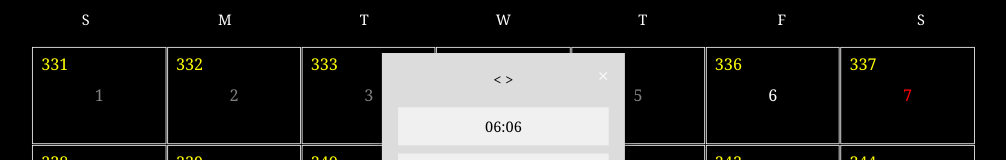
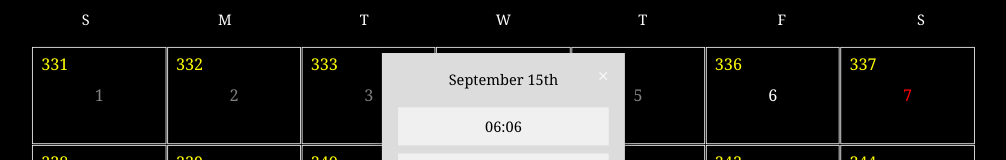
Before and after one commit to yonlad/sounds-of-life-react, a React (Create React App) app: page / in a window 1280 px wide. Both pictures are taken after a click on the element "14". Shown: the part 175-335 px from the top of the page, without its empty margins (137-1143 px from the left). Built offline with nearby package versions, Linux system fonts and the light colour scheme; no server answers.

Commit message:
improvements

```diff
--- a/src/components/Popup.js
+++ b/src/components/Popup.js
@@ -1,5 +1,45 @@
 import React, { useState, useRef, useEffect } from 'react';
 import SoundTimestamp from './SoundTimestamp';
+
+
+const yellowTitles = {
+  '331': 'September 1st',
+  '332': 'September 2nd',
+  '333': 'September 3rd',
+  '334': 'September 4th',
+  '335': 'September 5th',
+  '336': 'September 6th',
+  '337': 'September 7th',
+  '338': 'September 8th',
+  '339': 'September 9th',
+  '340': 'September 10th',
+  '341': 'September 11th',
+  '342': 'September 12th',
+  '343': 'September 13th',
+  '344': 'September 14th',
+  '345': 'September 15th',
+  '346': 'September 16th',
+  '347': 'September 17th',
+  '348': 'September 18th',
+  '349': 'September 19th',
+  '350': 'September 20th',
+  '351': 'September 21st',
+  '352': 'September 22nd',
+  '353': 'September 23rd',
+  '354': 'September 24th',
+  '355': 'September 25th',
+  '356': 'September 26th',
+  '357': 'September 27th',
+  '358': 'September 28th',
+  '359': 'September 29th',
+  '360': 'September 30th',
+  '361': 'October 1st',
+  '362': 'October 2nd',
+  '363': 'October 3rd',
+  '364': 'October 4th',
+  '365': 'October 5th',
+};
+
 
 const Popup = ({ type, date, style, onClose }) => {
   const isRed = type === 'red';
@@ -7,6 +47,22 @@ const Popup = ({ type, date, style, onClose }) => {
   const [activeTimestamp, setActiveTimestamp] = useState(null);
   const progressBarRef = useRef(null);
   const popupId = useRef(`popup-${Date.now()}`);
+
+  // Convert date (YYYY-MM-DD) to day number
+  const getDayNumber = (dateString) => {
+    const date = new Date(dateString);
+    // Adjusting the offset to -87 instead of -82 to align correctly
+    const startDate = new Date(date.getFullYear(), 0, -87);
+    const diff = date - startDate;
+    const oneDay = 1000 * 60 * 60 * 24;
+    const dayNum = Math.floor(diff / oneDay).toString();
+
+    console.log('Input date:', dateString);
+    console.log('Calculated day number:', dayNum);
+    console.log('Lookup title:', yellowTitles[dayNum]);
+
+    return dayNum;
+  };
 
   // Handle progress bar click for seeking
   const handleProgressBarClick = (e) => {
@@ -69,6 +125,12 @@ const Popup = ({ type, date, style, onClose }) => {
     };
   }, []);
 
+
+  // Get the title based on the day number
+  const dayNumber = getDayNumber(date);
+  console.log(dayNumber)
+  const title = yellowTitles[dayNumber] || date;
+
   return (
     <div
       style={{
@@ -114,7 +176,7 @@ const Popup = ({ type, date, style, onClose }) => {
             color: 'black',
           }}
         >
-          {`<  >`/* isRed ? `${date}` : `${date}` */}
+          {title}
         </h3>
 
         <div
--- a/src/components/YellowPopup.js
+++ b/src/components/YellowPopup.js
@@ -129,6 +129,7 @@ const YellowPopup = ({ number, style, onClose }) => {
         alignItems: 'center',
         justifyContent: 'center',
         color: 'white',
+        animation: 'pulse 1s infinite',
         ...style,
       }}>
         Loading...
```
